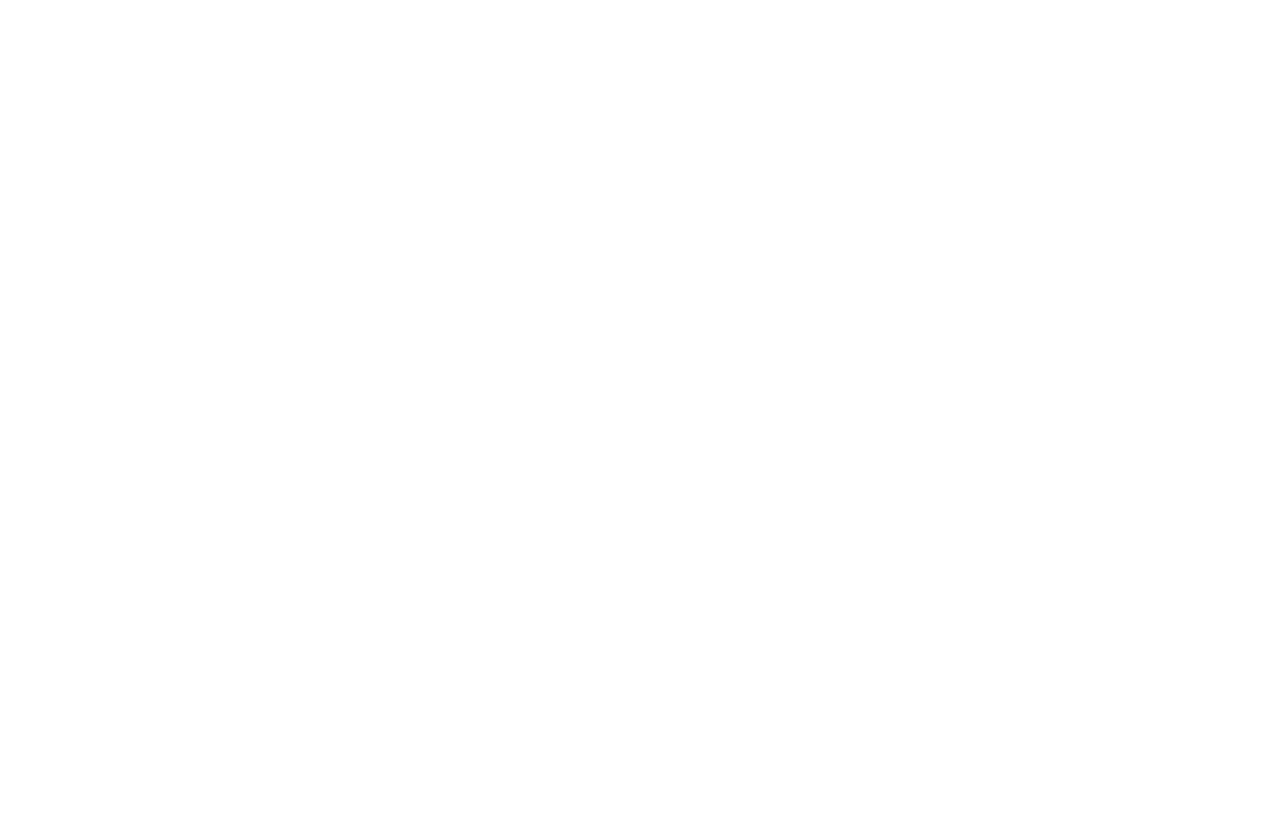
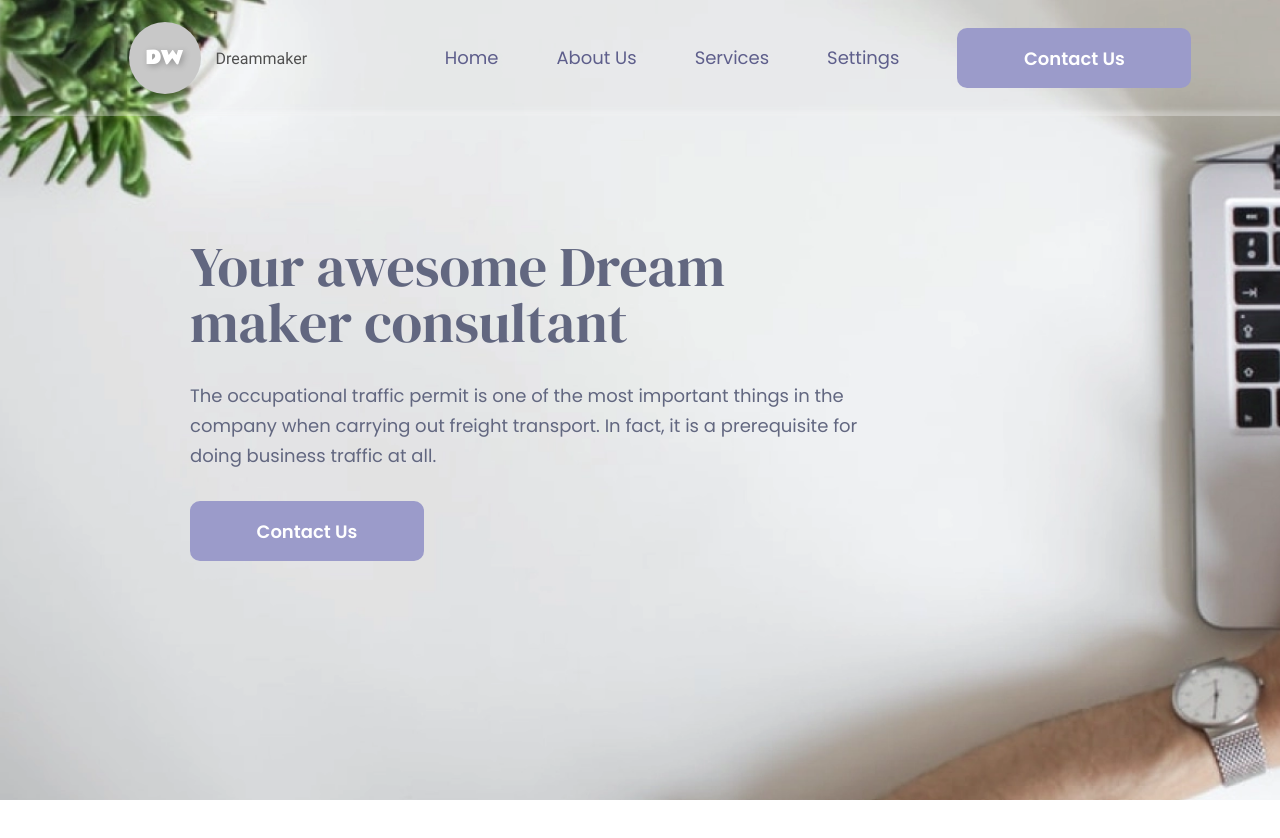
Before and after one commit to matteo-nini/dreammaker-consultant, a plain HTML site: page index.html in a window 1280 px wide. Shown: the top 838 px of the page. Before the commit the page ends 800 px from the top, so only its background shows below. Drawn offline with Linux system fonts and the light colour scheme.

Commit message:
[ISSUE] Landing Homepage section

```diff
--- a/assets/css/fonts.css
+++ b/assets/css/fonts.css
@@ -1,6 +1,6 @@
 @font-face {
     font-family: 'Rammetto One';
-    src: url('RammettoOne-Regular.woff') format('woff');
+    src: url('../fonts/RammettoOne-Regular.woff') format('woff');
     font-weight: normal;
     font-style: normal;
     font-display: swap;
--- a/assets/css/reset_standards.css
+++ b/assets/css/reset_standards.css
@@ -15,15 +15,17 @@
                     Standars
 ===================================================== */
 
+html { scroll-behavior: smooth; }
+
 /* Set the standard for all sections contents */
 
-section, p {
+header, footer, section, p, a {
     font-family: 'Poppins';
     font-weight: normal;
     font-size: 18px;
     line-height: 30px;
-    text-align: center;
     color: #626780;
+    text-decoration: none;
 }
 
 /* Set the standard for all sections titles */
@@ -54,20 +56,24 @@ section h3  {
 
 /* Logo */
 
-.logo {
+a.logo {
     font-family: 'Rammetto One';
     font-style: normal;
     font-weight: normal;
-    font-size: 20px;
+    font-size: 18px;
     color: #FFFFFF;
     text-shadow: 2px 2px 6px rgba(0, 0, 0, 0.25);
+    text-decoration: none;
 }
 
-.logo span {
+span.logo {
     font-family: 'Roboto';
     font-style: normal;
     font-weight: normal;
-    font-size: 22px;
+    font-size: 16px;
+    color: #505050;
+    text-decoration: none;
+
 }
 
 /* Services box */
@@ -100,6 +106,14 @@ section h3  {
     font-family: 'Poppins';
     font-weight: 600;
     font-size: 18px;
+    transition: all 0.5s ease-in-out;
+}
+
+.purple-button:hover {
+    background-color: #5e5e8b;
+    -webkit-box-shadow: 0px 0px 30px 0px #9B9BCA;
+    -moz-box-shadow: 0px 0px 30px 0px #9B9BCA;
+    box-shadow: 0px 0px 30px 0px #9B9BCA;
 }
 
 .red-button {
--- /dev/null
+++ b/assets/css/style.css
@@ -0,0 +1,107 @@
+@import "fonts.css";
+
+/*
+=====================================================
+                    Landing Page
+===================================================== */
+
+.landing {
+    width: 100%;
+    height: 100vh;
+    background: url('../images/webp/bg_home.webp');
+    background-position: left bottom;
+    background-size: cover;
+    background-repeat: no-repeat;
+    background-attachment: fixed;
+}
+
+/* Navbar */
+
+.landing__nav {
+    width: 100%;
+    height: 116px;
+    min-width: 80%;
+    padding: 0 20px;
+    background: rgba(196, 196, 196, 0.1);
+    -webkit-box-shadow: inset 0px -5px 5px 0px rgba(255, 255, 255, 0.3);
+    -moz-box-shadow:    inset 0px -5px 5px 0px rgba(255, 255, 255, 0.3);
+    box-shadow:         inset 0px -5px 5px 0px rgba(255, 255, 255, 0.3);
+    position: fixed;
+    top:0;
+    z-index: 1;
+    justify-content: space-evenly;
+}
+
+/* Navbar Logo */
+
+.landing__nav__logo__ellipse {
+    width: 72px;
+    height: 72px;
+    margin-right: 15px;
+    text-align: center;
+    line-height: 72px;
+    background-color: #c8c8c8;
+    border-radius: 50%;
+}
+
+/* Navbar links */
+
+.landing__nav__links ul { list-style-type: none; display: inline-flex; cursor: pointer; }
+.landing__nav__links ul li { padding: 0 29px; }
+
+    /* Links Animation */
+
+.landing__nav__links ul li a {
+    background: linear-gradient(to right, #9B9BCA, #9B9BCA 50%, #5e5e8b 50%);
+    background-clip: text;
+    -webkit-background-clip: text;
+    -webkit-text-fill-color: transparent;
+    background-size: 200% 100%;
+    background-position: 100%;
+    transition: background-position 275ms ease;
+ }
+.landing__nav__links ul li a:hover {  background-position: 0 100%; }
+
+
+/* Navbar Button */
+
+.landing__nav__links button { margin-left: 29px; }
+
+.landing__button {
+    width: 234px;
+    height: 60px;
+}
+
+/* Landing page Content */
+
+.landing__content {
+    width: 700px;
+    padding: 0 10px;
+    margin: 0 180px;
+    text-align: left;
+}
+
+.landing__content h1 {
+    font-family: 'DM Serif Display';
+    font-style: normal;
+    font-weight: normal;
+    font-size: 56px;
+    line-height: 100%;
+    margin-bottom: 30px;
+}
+
+.landing__content p {
+    margin-bottom: 30px;
+}
+
+/*
+=====================================================
+                    Services section
+===================================================== */
+
+
+.services {
+    width: 100%;
+    height: 3000px;
+    z-index: 0;
+}
--- a/assets/css/utilities.css
+++ b/assets/css/utilities.css
@@ -18,4 +18,12 @@
 =====================================================
                         Layouts
 ===================================================== */
+
+.no-disp { display: none; }
+
+.siteCenter { width: 80%; margin: 0 ; }
+
 .flex { display: flex; }
+.flex-col { flex-direction: column; }
+.flex-center-y { align-items: center; }
+.flex-center-x { justify-content: center; }
--- a/index.html
+++ b/index.html
@@ -11,12 +11,68 @@
 	<meta property="og:url" content="" />
 	<meta property="og:image" content="" />
 	<meta http-equiv="X-UA-Compatible" content="ie=edge">
-    <link rel="icon" href="">
+    <link rel="icon" href="assets/images/svg/logo.svg">
     <link rel="stylesheet" href="assets/css/fonts.css">
     <link rel="stylesheet" href="assets/css/utilities.css">
     <link rel="stylesheet" href="assets/css/reset_standards.css">
+    <link rel="stylesheet" href="assets/css/style.css">
     <script src="assets/js/modernizr-custom.js"></script>
 </head>
 <body>
+    <!-- landing home section -->
+    <a name="top"></a>
+    <header class="landing flex flex-center-y">
+            <nav class="landing__nav flex">
+                    <div class="landing__nav__logo flex flex-center-y">
+                        <div class="landing__nav__logo__ellipse">
+                            <a href="#top" name="logo" class="logo">DW</a>
+                        </div>
+                        <a href="#top" name="logo-span"><span class="logo">Dreammaker</span></a>
+                    </div>
+                    <div class="landing__nav__links flex flex-center-y">
+                        <ul>
+                            <li><a href="#top">Home</a></li>
+                            <li><a href="#">About Us</a></li>
+                            <li><a href="#Services">Services</a></li>
+                            <li><a href="#">Settings</a></li>
+                        </ul>
+                        <a href="#Contact"><button class="landing__button purple-button">Contact Us</button></a>
+                    </div>
+            </nav>
+            <div class="landing__content flex flex-col flex-center-x">
+                <h1>Your awesome Dream maker consultant</h1>
+                <p>
+                    The occupational traffic permit is one of the most important things in the company
+                    when carrying out freight transport.  In fact, it is a prerequisite for
+                    doing business traffic at all.
+                </p>
+                <a href="#Contact"><button class="landing__button purple-button">Contact Us</button></a>
+            </div>
+    </header>
+
+    <!-- services section -->
+    <section class="services"></section>
+
+    <!-- people section -->
+    <section class="people"></section>
+
+    <!-- video section -->
+    <section class="video"></section>
+
+    <!-- Q&A section -->
+    <section class="questions"></section>
+
+    <!-- features section -->
+    <section class="features"></section>
+
+    <!-- reviews section -->
+    <section class="reviews"></section>
+
+    <!-- login section -->
+    <section class="login"></section>
+
+    <!-- footer section -->
+    <footer class="services"></section>
+
 </body>
 </html>
```
Also changed, not shown: assets/images/jpg_png/bg_home.jpg (renamed from assets/images/jpg_png/gb_home.jpg), assets/images/svg/logo.svg (added), assets/images/webp/bg_home.webp (renamed from assets/images/webp/gb_home.webp).
